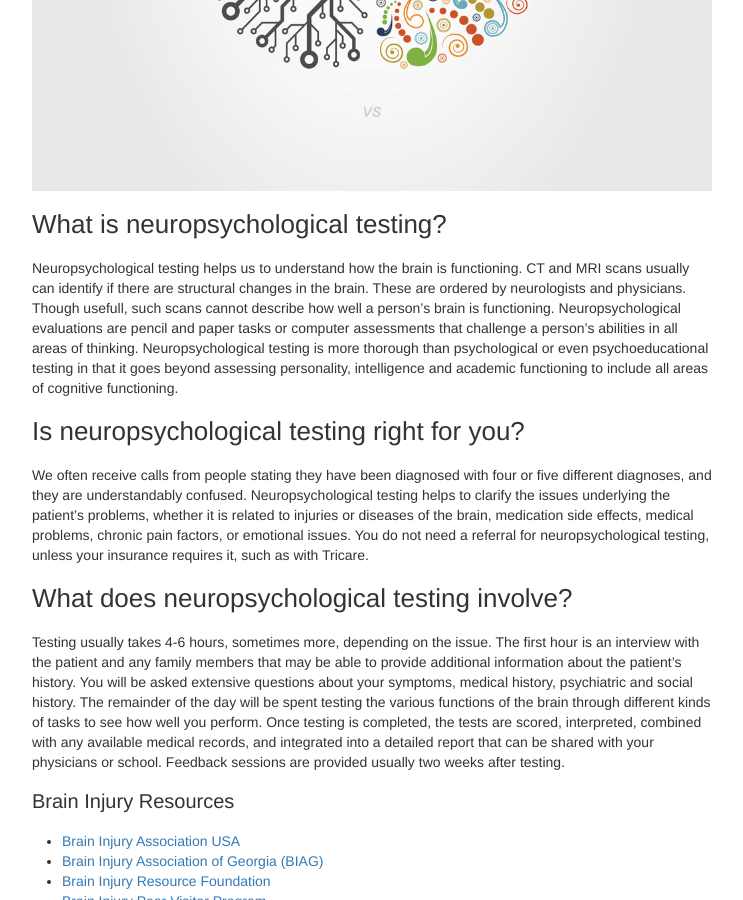
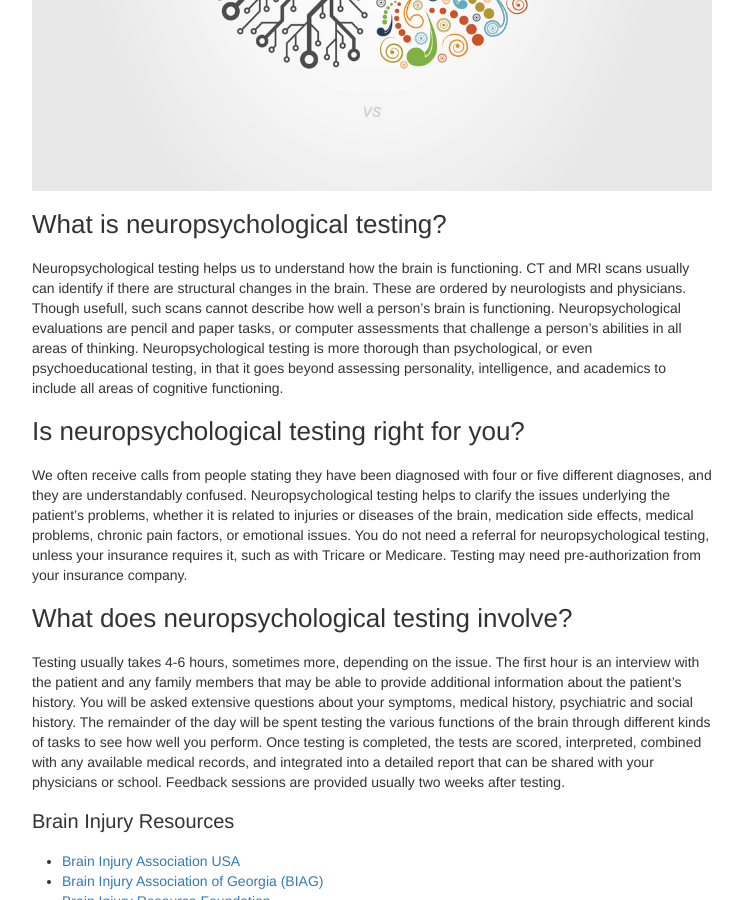
Before and after one commit to halcyon/renewedbrain.com, a Jekyll site: the page built from brain-injury.md, in a window 1280 px wide and 900 px high, scrolled down 1932 px. Shown: the whole window, without its empty margins (268-1011 px from the left). Built offline with Jekyll 4.4.1, drawn with Linux system fonts in a browser that asks for light colours.

Commit message:
correction of grammar

```diff
--- a/brain-injury.md
+++ b/brain-injury.md
@@ -73,10 +73,10 @@ Neuropsychological testing helps us to understand how the brain is functioning.
 CT and MRI scans usually can identify if there are structural changes in the brain.
 These are ordered by neurologists and physicians. Though usefull, such scans cannot
 describe how well a person's brain is functioning. Neuropsychological evaluations are
-pencil and paper tasks or computer assessments that challenge a person’s abilities in
+pencil and paper tasks, or computer assessments that challenge a person’s abilities in
 all areas of thinking. Neuropsychological testing is more thorough than
-psychological or even psychoeducational testing in that it goes beyond assessing personality,
-intelligence and academic functioning to include all areas of cognitive functioning.
+psychological, or even psychoeducational testing, in that it goes beyond assessing personality,
+intelligence, and academics to include all areas of cognitive functioning.
 
 ### Is neuropsychological testing right for you?
 
@@ -85,7 +85,8 @@ different diagnoses, and they are understandably confused. Neuropsychological te
 helps to clarify the issues underlying the patient's problems, whether it is related to injuries
 or diseases of the brain, medication side effects, medical problems, chronic pain factors, or
 emotional issues. You do not need a referral for neuropsychological testing,
-unless your insurance requires it, such as with Tricare.
+unless your insurance requires it, such as with Tricare or Medicare.
+Testing may need pre-authorization from your insurance company.
 
 ### What does neuropsychological testing involve?
 
```
